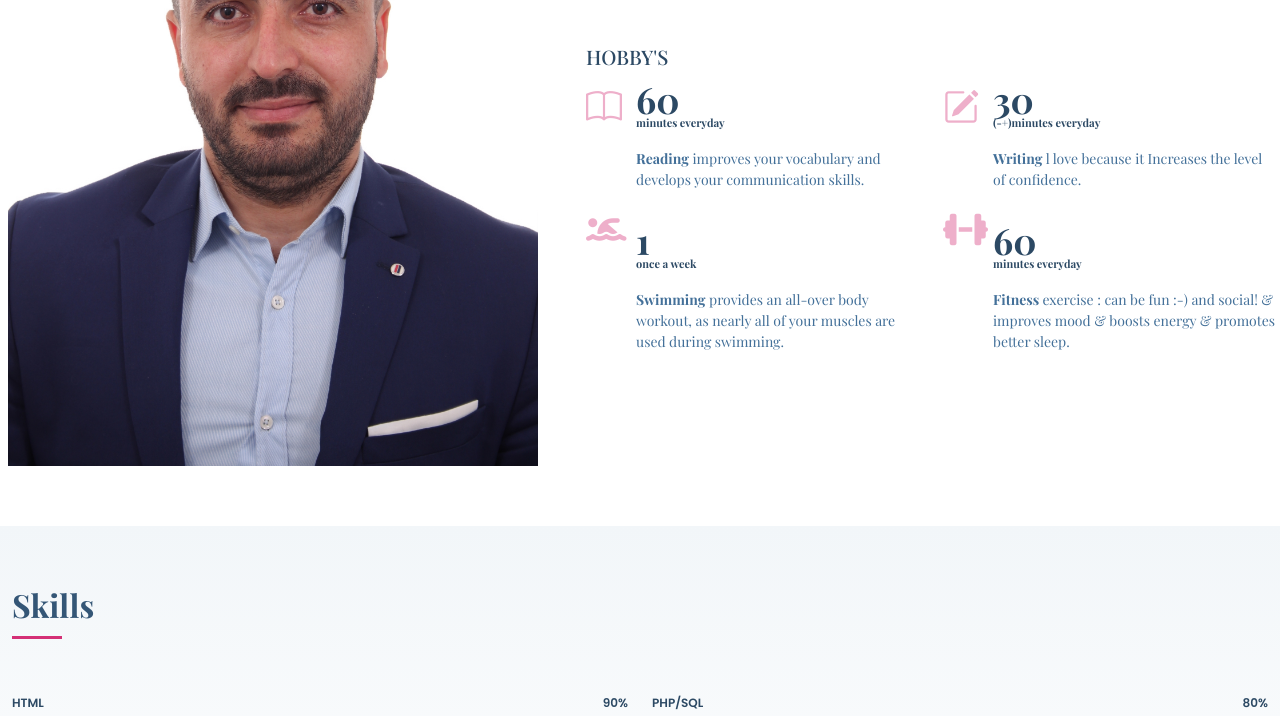
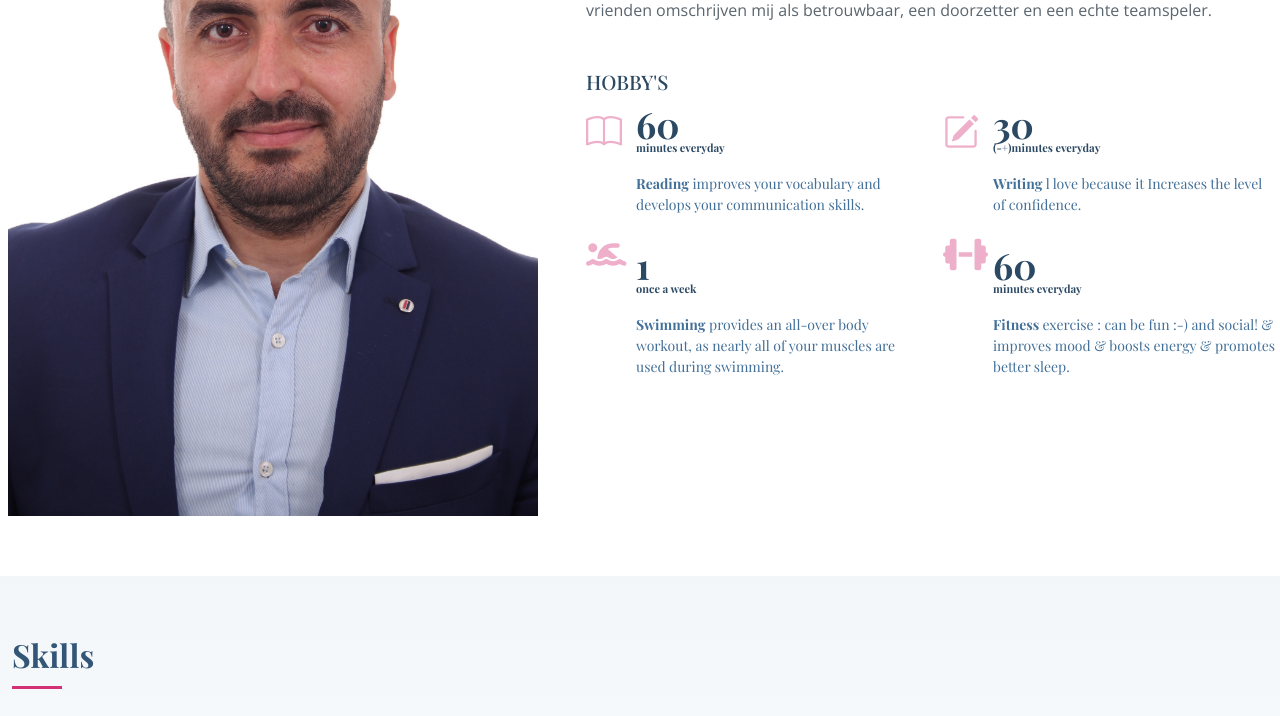
Before and after one commit to mohammad654/mohammad.ali, a website: page index.html in a window 1280 px wide. Shown: the part 754-1470 px from the top of the page. Drawn offline with nearby package versions, Linux system fonts and the light colour scheme; a web font is replaced by a local one.

Commit message:
Update style.css

```diff
--- a/assets/css/style.css
+++ b/assets/css/style.css
@@ -529,7 +529,7 @@ section {
 .about .image {
   background: url("../img/IMG_0432_1-NL\ Paspoort-35x45\ mm.jpg") center center no-repeat;
   background-size: cover;
-  min-height: 700px;
+  min-height: 750px;
 }
 
 @media (max-width: 991px) {
```
